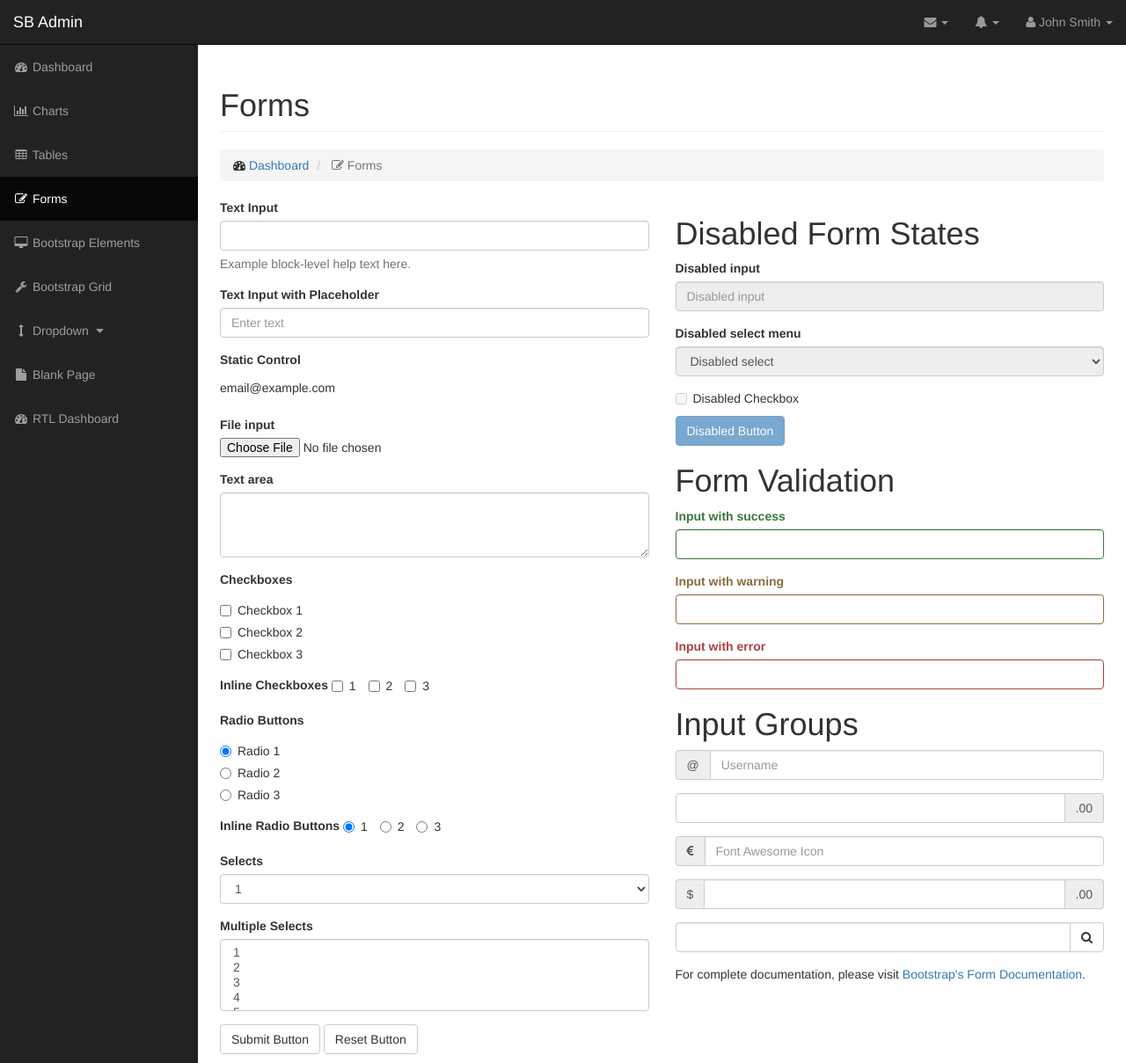
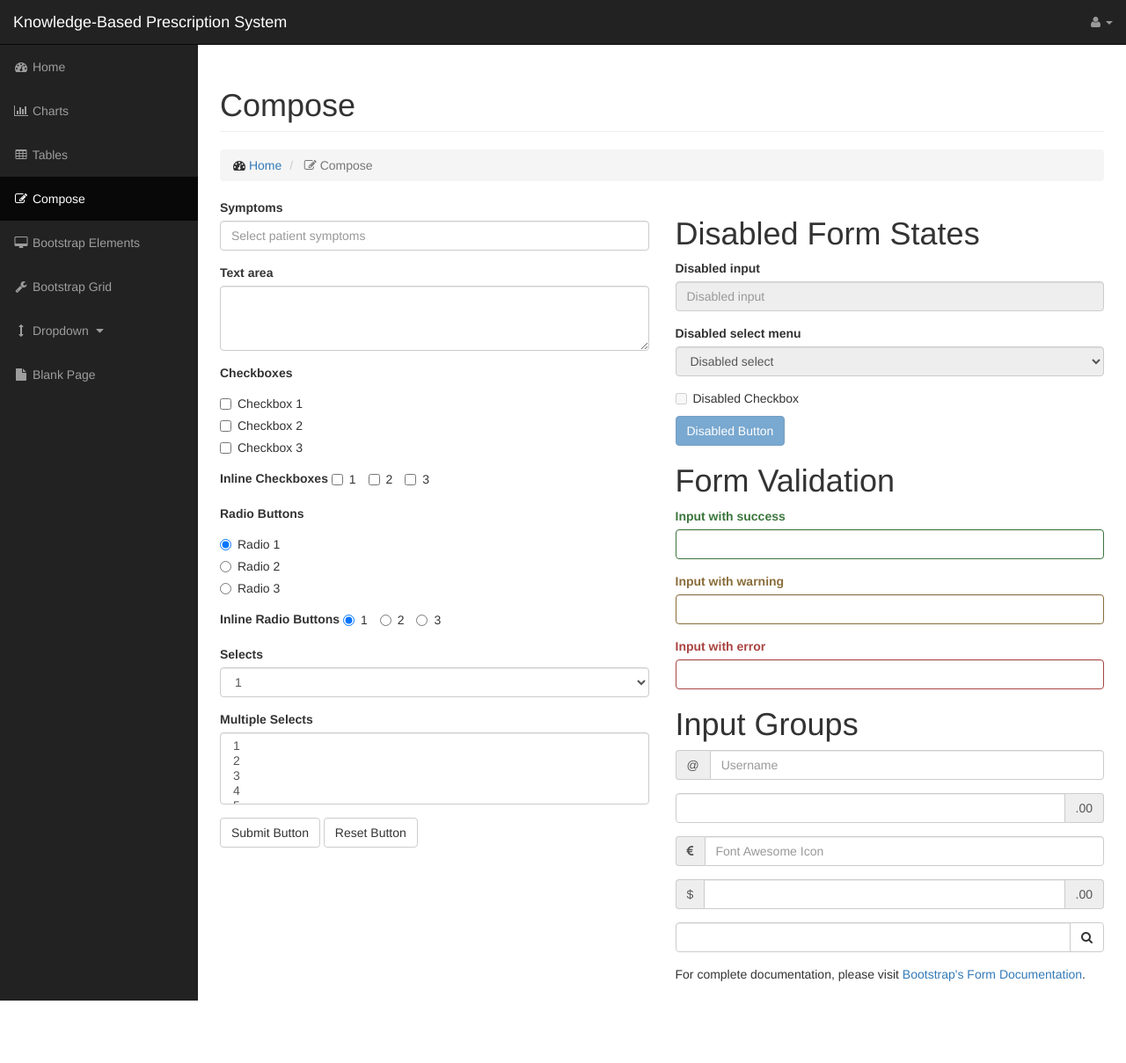
Before and after one commit to 39M/KBPS, a PHP site: page /doctor_make.php in a window 1280 px wide. Shown: the whole page at 88% size. After the commit the page ends 1138 px from the top, so only its background shows below. Run offline with PHP 8.4, Linux system fonts and the light colour scheme; grey boxes labelled with a size stand in for pictures from a placeholder-image service; some libraries are stand-ins or nearby versions.

Commit message:
change text

```diff
--- a/Project/doctor_make.php
+++ b/Project/doctor_make.php
@@ -9,7 +9,7 @@
     <meta name="description" content="">
     <meta name="author" content="">
 
-    <title>SB Admin - Bootstrap Admin Template</title>
+    <title>KBPS - Compose</title>
 
     <!-- Bootstrap Core CSS -->
     <link href="css/bootstrap.min.css" rel="stylesheet">
@@ -43,103 +43,17 @@
                     <span class="icon-bar"></span>
                     <span class="icon-bar"></span>
                 </button>
-                <a class="navbar-brand" href="index.html">SB Admin</a>
+                <a class="navbar-brand" href="doctor_index.php">Knowledge-Based Prescription System</a>
             </div>
             <!-- Top Menu Items -->
             <ul class="nav navbar-right top-nav">
                 <li class="dropdown">
-                    <a href="#" class="dropdown-toggle" data-toggle="dropdown"><i class="fa fa-envelope"></i> <b class="caret"></b></a>
-                    <ul class="dropdown-menu message-dropdown">
-                        <li class="message-preview">
-                            <a href="#">
-                                <div class="media">
-                                    <span class="pull-left">
-                                        <img class="media-object" src="http://placehold.it/50x50" alt="">
-                                    </span>
-                                    <div class="media-body">
-                                        <h5 class="media-heading"><strong>John Smith</strong>
-                                        </h5>
-                                        <p class="small text-muted"><i class="fa fa-clock-o"></i> Yesterday at 4:32 PM</p>
-                                        <p>Lorem ipsum dolor sit amet, consectetur...</p>
-                                    </div>
-                                </div>
-                            </a>
-                        </li>
-                        <li class="message-preview">
-                            <a href="#">
-                                <div class="media">
-                                    <span class="pull-left">
-                                        <img class="media-object" src="http://placehold.it/50x50" alt="">
-                                    </span>
-                                    <div class="media-body">
-                                        <h5 class="media-heading"><strong>John Smith</strong>
-                                        </h5>
-                                        <p class="small text-muted"><i class="fa fa-clock-o"></i> Yesterday at 4:32 PM</p>
-                                        <p>Lorem ipsum dolor sit amet, consectetur...</p>
-                                    </div>
-                                </div>
-                            </a>
-                        </li>
-                        <li class="message-preview">
-                            <a href="#">
-                                <div class="media">
-                                    <span class="pull-left">
-                                        <img class="media-object" src="http://placehold.it/50x50" alt="">
-                                    </span>
-                                    <div class="media-body">
-                                        <h5 class="media-heading"><strong>John Smith</strong>
-                                        </h5>
-                                        <p class="small text-muted"><i class="fa fa-clock-o"></i> Yesterday at 4:32 PM</p>
-                                        <p>Lorem ipsum dolor sit amet, consectetur...</p>
-                                    </div>
-                                </div>
-                            </a>
-                        </li>
-                        <li class="message-footer">
-                            <a href="#">Read All New Messages</a>
-                        </li>
-                    </ul>
-                </li>
-                <li class="dropdown">
-                    <a href="#" class="dropdown-toggle" data-toggle="dropdown"><i class="fa fa-bell"></i> <b class="caret"></b></a>
-                    <ul class="dropdown-menu alert-dropdown">
-                        <li>
-                            <a href="#">Alert Name <span class="label label-default">Alert Badge</span></a>
-                        </li>
-                        <li>
-                            <a href="#">Alert Name <span class="label label-primary">Alert Badge</span></a>
-                        </li>
-                        <li>
-                            <a href="#">Alert Name <span class="label label-success">Alert Badge</span></a>
-                        </li>
-                        <li>
-                            <a href="#">Alert Name <span class="label label-info">Alert Badge</span></a>
-                        </li>
-                        <li>
-                            <a href="#">Alert Name <span class="label label-warning">Alert Badge</span></a>
-                        </li>
-                        <li>
-                            <a href="#">Alert Name <span class="label label-danger">Alert Badge</span></a>
-                        </li>
-                        <li class="divider"></li>
-                        <li>
-                            <a href="#">View All</a>
-                        </li>
-                    </ul>
-                </li>
-                <li class="dropdown">
-                    <a href="#" class="dropdown-toggle" data-toggle="dropdown"><i class="fa fa-user"></i> John Smith <b class="caret"></b></a>
+                    <a href="#" class="dropdown-toggle" data-toggle="dropdown">
+                        <i class="fa fa-user"></i>
+                        <!--                        TODO: Username -->
+                        <b class="caret"></b>
+                    </a>
                     <ul class="dropdown-menu">
-                        <li>
-                            <a href="#"><i class="fa fa-fw fa-user"></i> Profile</a>
-                        </li>
-                        <li>
-                            <a href="#"><i class="fa fa-fw fa-envelope"></i> Inbox</a>
-                        </li>
-                        <li>
-                            <a href="#"><i class="fa fa-fw fa-gear"></i> Settings</a>
-                        </li>
-                        <li class="divider"></li>
                         <li>
                             <a href="#"><i class="fa fa-fw fa-power-off"></i> Log Out</a>
                         </li>
@@ -150,7 +64,7 @@
             <div class="collapse navbar-collapse navbar-ex1-collapse">
                 <ul class="nav navbar-nav side-nav">
                     <li>
-                        <a href="index.html"><i class="fa fa-fw fa-dashboard"></i> Dashboard</a>
+                        <a href="doctor_index.php"><i class="fa fa-fw fa-dashboard"></i> Home</a>
                     </li>
                     <li>
                         <a href="charts.html"><i class="fa fa-fw fa-bar-chart-o"></i> Charts</a>
@@ -159,7 +73,7 @@
                         <a href="tables.html"><i class="fa fa-fw fa-table"></i> Tables</a>
                     </li>
                     <li class="active">
-                        <a href="forms.html"><i class="fa fa-fw fa-edit"></i> Forms</a>
+                        <a href="doctor_make.php"><i class="fa fa-fw fa-edit"></i> Compose</a>
                     </li>
                     <li>
                         <a href="bootstrap-elements.html"><i class="fa fa-fw fa-desktop"></i> Bootstrap Elements</a>
@@ -181,9 +95,6 @@
                     <li>
                         <a href="blank-page.html"><i class="fa fa-fw fa-file"></i> Blank Page</a>
                     </li>
-                    <li>
-                        <a href="index-rtl.html"><i class="fa fa-fw fa-dashboard"></i> RTL Dashboard</a>
-                    </li>
                 </ul>
             </div>
             <!-- /.navbar-collapse -->
@@ -197,14 +108,14 @@
                 <div class="row">
                     <div class="col-lg-12">
                         <h1 class="page-header">
-                            Forms
+                            Compose
                         </h1>
                         <ol class="breadcrumb">
                             <li>
-                                <i class="fa fa-dashboard"></i>  <a href="index.html">Dashboard</a>
+                                <i class="fa fa-dashboard"></i>  <a href="doctor_index.php">Home</a>
                             </li>
                             <li class="active">
-                                <i class="fa fa-edit"></i> Forms
+                                <i class="fa fa-edit"></i> Compose
                             </li>
                         </ol>
                     </div>
@@ -217,24 +128,8 @@
                         <form role="form">
 
                             <div class="form-group">
-                                <label>Text Input</label>
-                                <input class="form-control">
-                                <p class="help-block">Example block-level help text here.</p>
-                            </div>
-
-                            <div class="form-group">
-                                <label>Text Input with Placeholder</label>
-                                <input class="form-control" placeholder="Enter text">
-                            </div>
-
-                            <div class="form-group">
-                                <label>Static Control</label>
-                                <p class="form-control-static">email@example.com</p>
-                            </div>
-
-                            <div class="form-group">
-                                <label>File input</label>
-                                <input type="file">
+                                <label>Symptoms</label>
+                                <input class="form-control" placeholder="Select patient symptoms">
                             </div>
 
                             <div class="form-group">
```
